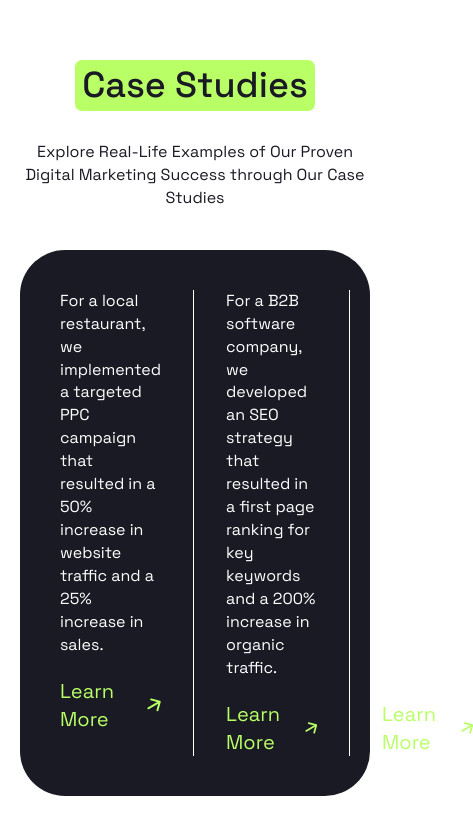
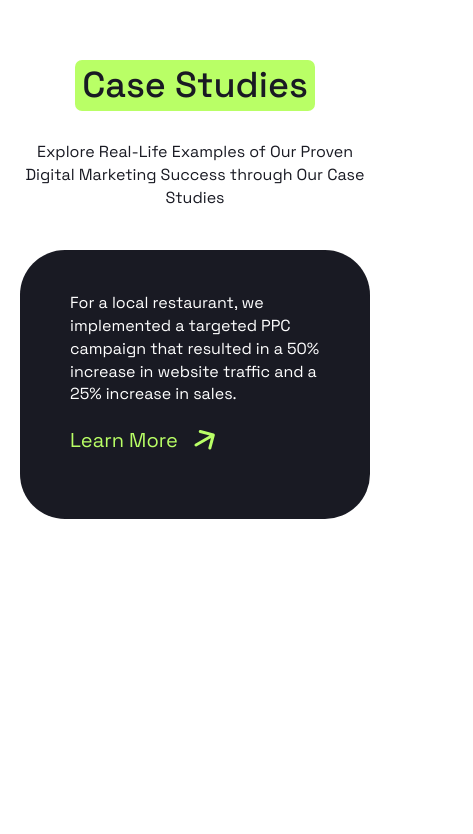
Before and after one commit to KrepostnoyPunk/positivus-scss, a plain HTML site: page index.html in a window 390 px wide. Shown: the part 4312-5146 px from the top of the page, 473 px wide, since content can reach past the window. After the commit the page ends 4901 px from the top, so only its background shows below. Drawn offline with Linux system fonts and the light colour scheme; files whose address does not match are found by name.

Commit message:
Закончил адаптировать studies. Да...

```diff
--- a/index.html
+++ b/index.html
@@ -390,7 +390,7 @@
             </div>
         </section>
         <!-- Section_3 -->
-        <section class="section container">
+        <section class="section section--hidden-x container">
             <header class="section__header">
                 <h2 class="section__title highlight-bg">
                     Case Studies
--- a/styles/blocks/_section.scss
+++ b/styles/blocks/_section.scss
@@ -1,5 +1,9 @@
 .section {
     padding-block: var(--section-padding-y);
+
+    &--hidden-x{
+        overflow-x: hidden;
+    }
 
     // центрирование и расположение элементов
     &__header{
--- a/styles/blocks/_studies.scss
+++ b/styles/blocks/_studies.scss
@@ -1,19 +1,33 @@
 .studies{
+    // media
+    @include desktop-above{
         // стили для контейнера
+        // стили к карточке применятся только если будет выше разрешения "десктоп"
         padding: 70px 60px;
+    }
+
+    // media
+    @include mobile-above{
+        // стили для контейнера
+        // стили к карточке применятся только если будет выше разрешения мобилки
+        padding: 40px;
         color: var(--color-white);
         background-color: var(--color-dark);
         border-radius: var(--card-border-radius);
-
-    // media
-    @include desktop{
-        padding: 40px;
     }
 
     // позиционирование элементов внутри списка
     &__list{
         display: grid;
         grid-template-columns: repeat(3, 1fr);
+
+        // media
+        @include mobile{
+            scroll-snap-type: x mandatory;
+            overflow-x: scroll;
+            width: 100vw;
+            column-gap: 20px;
+        }
     }
 
     // вертикальные полоски между колонками
@@ -30,6 +44,8 @@
             --inlinePadding: 32px;
         }
 
+        // media
+        @include mobile-above{
             // не первая колонка, т.е. 2 и 3 == 128px
             &:not(:first-child){
             padding-left: var(--inlinePadding);
@@ -40,6 +56,18 @@
             padding-right: var(--inlinePadding);
             border-right: 1px solid var(--color-white);
             }
+        }
+
+        // media
+        @include mobile{
+            min-width: 350px;
+            padding: 42px 50px;
+            color: var(--color-white);
+            background-color: var(--color-dark);
+            border-radius: var(--card-border-radius);
+            scroll-snap-align: start;
+        }
+
     }
 
     &__link{
```
Also changed, not shown: styles/styles.css, 1 other file. Lines whose indentation alone changed are shown as unchanged.
